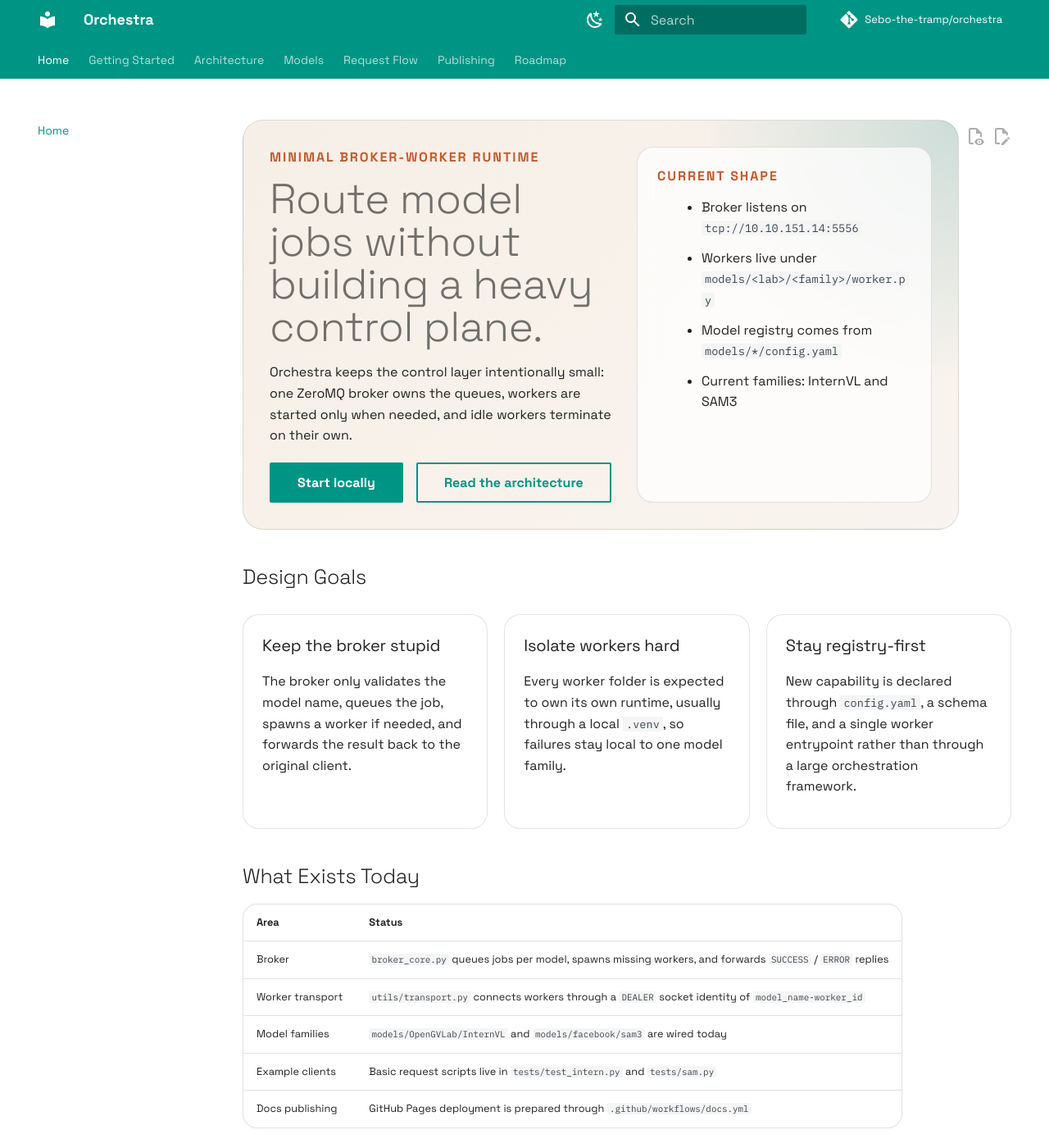
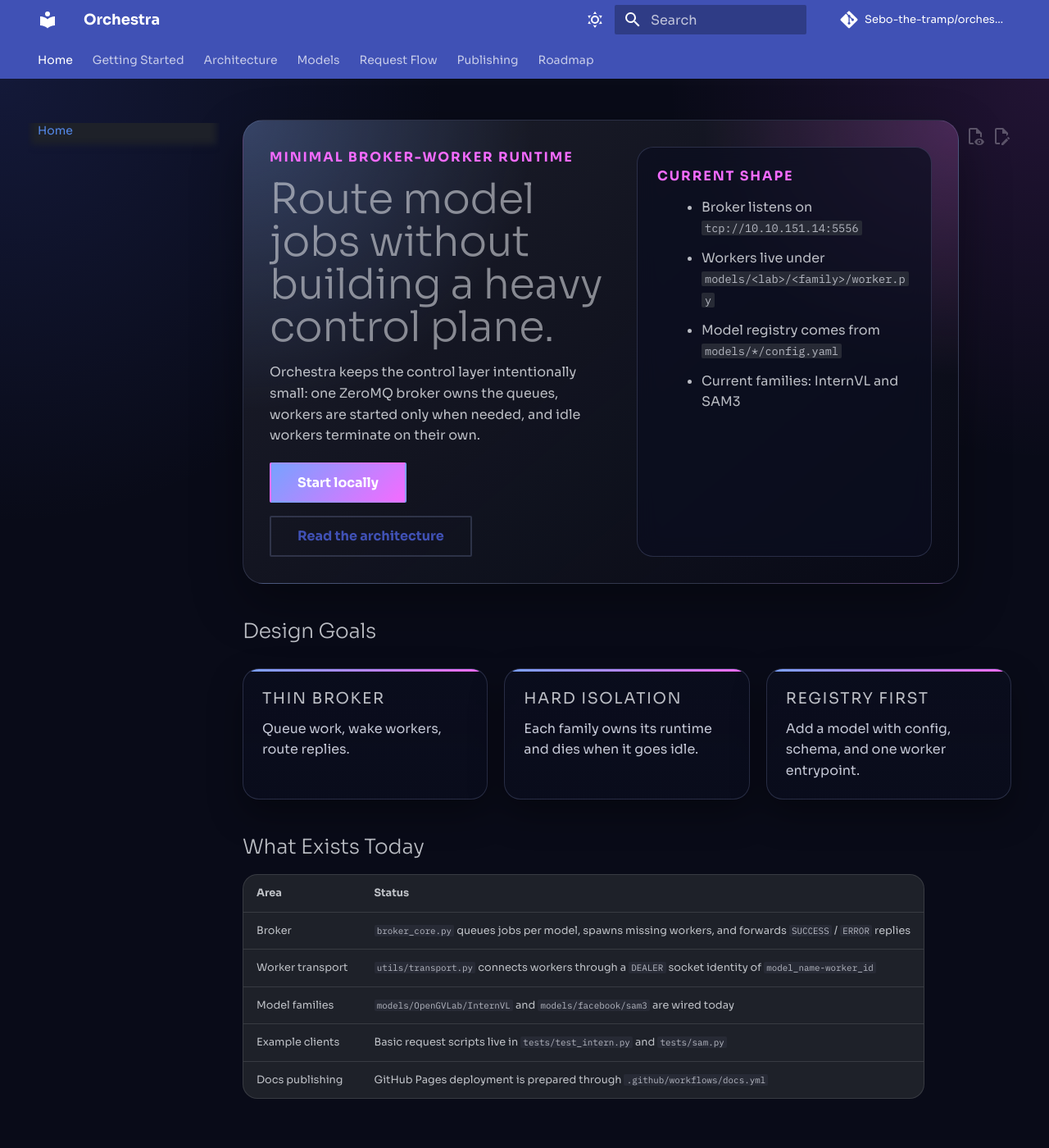
Before and after one commit to Sebo-the-tramp/orchestra, an MkDocs documentation site: the page built from docs/index.md, in a window 1280 px wide and 1400 px high. Shown: the whole window at 82% size. Built offline with MkDocs 1.6.1 and Material for MkDocs 9.7.7, drawn with Linux system fonts in a browser that asks for light colours; comment, search, counter and statistics services are not loaded.

Commit message:
updating docs

```diff
--- a/docs/index.md
+++ b/docs/index.md
@@ -31,25 +31,16 @@ hide:
 
 <div class="feature-grid">
   <div class="feature-card">
-    <h3>Keep the broker stupid</h3>
-    <p>
-      The broker only validates the model name, queues the job, spawns a worker if needed,
-      and forwards the result back to the original client.
-    </p>
+    <h3>Thin Broker</h3>
+    <p>Queue work, wake workers, route replies.</p>
   </div>
   <div class="feature-card">
-    <h3>Isolate workers hard</h3>
-    <p>
-      Every worker folder is expected to own its own runtime, usually through a local
-      <code>.venv</code>, so failures stay local to one model family.
-    </p>
+    <h3>Hard Isolation</h3>
+    <p>Each family owns its runtime and dies when it goes idle.</p>
   </div>
   <div class="feature-card">
-    <h3>Stay registry-first</h3>
-    <p>
-      New capability is declared through <code>config.yaml</code>, a schema file, and a
-      single worker entrypoint rather than through a large orchestration framework.
-    </p>
+    <h3>Registry First</h3>
+    <p>Add a model with config, schema, and one worker entrypoint.</p>
   </div>
 </div>
 
--- a/docs/stylesheets/extra.css
+++ b/docs/stylesheets/extra.css
@@ -1,19 +1,37 @@
 :root {
-  --orch-paper: #f6efe7;
-  --orch-ink: #182525;
-  --orch-teal: #0f7c82;
-  --orch-rust: #c35a2c;
-  --orch-border: rgba(24, 37, 37, 0.12);
-  --orch-panel: rgba(255, 255, 255, 0.72);
+  --orch-paper: #f4f3ff;
+  --orch-ink: #17172f;
+  --orch-blue: #546dff;
+  --orch-magenta: #d84fff;
+  --orch-border: rgba(39, 48, 99, 0.14);
+  --orch-panel: rgba(255, 255, 255, 0.74);
+  --orch-shadow: rgba(22, 28, 68, 0.12);
 }
 
 [data-md-color-scheme="slate"] {
-  --orch-paper: #0f1717;
-  --orch-ink: #ebf1f1;
-  --orch-teal: #4fc2bf;
-  --orch-rust: #ff935b;
-  --orch-border: rgba(235, 241, 241, 0.12);
-  --orch-panel: rgba(15, 23, 23, 0.72);
+  --orch-paper: #090b18;
+  --orch-ink: #eef1ff;
+  --orch-blue: #77a2ff;
+  --orch-magenta: #f46bff;
+  --orch-border: rgba(178, 191, 255, 0.18);
+  --orch-panel: rgba(11, 14, 31, 0.74);
+  --orch-shadow: rgba(0, 0, 0, 0.34);
+}
+
+body[data-md-color-scheme="slate"],
+[data-md-color-scheme="slate"] .md-main {
+  background:
+    radial-gradient(circle at top left, rgba(84, 109, 255, 0.14), transparent 28%),
+    radial-gradient(circle at top right, rgba(216, 79, 255, 0.12), transparent 24%),
+    var(--orch-paper);
+}
+
+.md-typeset h1,
+.md-typeset h2,
+.md-typeset h3,
+.md-typeset .hero-kicker,
+.md-typeset .hero-panel-label {
+  font-family: "Sora", var(--md-text-font-family);
 }
 
 .md-typeset .hero {
@@ -24,8 +42,14 @@
   border: 1px solid var(--orch-border);
   border-radius: 1.25rem;
   background:
-    radial-gradient(circle at top right, rgba(15, 124, 130, 0.18), transparent 32%),
-    linear-gradient(135deg, var(--orch-paper), color-mix(in srgb, var(--orch-paper) 70%, white));
+    radial-gradient(circle at top left, color-mix(in srgb, var(--orch-blue) 28%, transparent), transparent 34%),
+    radial-gradient(circle at top right, color-mix(in srgb, var(--orch-magenta) 24%, transparent), transparent 30%),
+    linear-gradient(
+      140deg,
+      color-mix(in srgb, var(--orch-paper) 92%, white),
+      color-mix(in srgb, var(--orch-paper) 76%, black 8%)
+    );
+  box-shadow: 0 24px 60px var(--orch-shadow);
 }
 
 @media screen and (min-width: 76.25em) {
@@ -44,11 +68,15 @@
 .md-typeset .hero-kicker,
 .md-typeset .hero-panel-label {
   margin: 0 0 0.6rem;
-  color: var(--orch-rust);
+  color: var(--orch-magenta);
   font-size: 0.8rem;
   font-weight: 700;
   letter-spacing: 0.12em;
   text-transform: uppercase;
+}
+
+.md-typeset .hero-copy > p {
+  max-width: 42rem;
 }
 
 .md-typeset .hero-actions {
@@ -56,6 +84,15 @@
   flex-wrap: wrap;
   gap: 0.8rem;
   margin-top: 1rem;
+}
+
+.md-typeset .md-button--primary {
+  border-color: transparent;
+  background: linear-gradient(135deg, var(--orch-blue), var(--orch-magenta));
+}
+
+.md-typeset .md-button:not(.md-button--primary) {
+  border-color: var(--orch-border);
 }
 
 .md-typeset .hero-panel {
@@ -88,14 +125,35 @@
 }
 
 .md-typeset .feature-card {
+  position: relative;
   padding: 1.1rem 1.15rem;
   border: 1px solid var(--orch-border);
   border-radius: 1rem;
-  background: color-mix(in srgb, var(--orch-panel) 82%, transparent);
+  background:
+    linear-gradient(180deg, color-mix(in srgb, var(--orch-panel) 94%, transparent), color-mix(in srgb, var(--orch-panel) 78%, transparent));
+  box-shadow: 0 18px 40px var(--orch-shadow);
+  overflow: hidden;
+}
+
+.md-typeset .feature-card::before {
+  content: "";
+  position: absolute;
+  inset: 0 auto auto 0;
+  width: 100%;
+  height: 3px;
+  background: linear-gradient(90deg, var(--orch-blue), var(--orch-magenta));
 }
 
 .md-typeset .feature-card h3 {
-  margin-top: 0;
+  margin: 0 0 0.45rem;
+  font-size: 0.95rem;
+  letter-spacing: 0.08em;
+  text-transform: uppercase;
+}
+
+.md-typeset .feature-card p {
+  margin: 0;
+  color: color-mix(in srgb, var(--orch-ink) 82%, transparent);
 }
 
 .md-typeset table:not([class]) {
--- a/mkdocs.yml
+++ b/mkdocs.yml
@@ -12,21 +12,21 @@ theme:
   name: material
   language: en
   font:
-    text: Space Grotesk
+    text: Sora
     code: IBM Plex Mono
   palette:
+    - scheme: slate
+      primary: indigo
+      accent: pink
+      toggle:
+        icon: material/weather-sunny
+        name: Switch to light mode
     - scheme: default
-      primary: teal
-      accent: deep orange
+      primary: indigo
+      accent: pink
       toggle:
         icon: material/weather-night
         name: Switch to dark mode
-    - scheme: slate
-      primary: teal
-      accent: lime
-      toggle:
-        icon: material/weather-sunny
-        name: Switch to light mode
   features:
     - navigation.tabs
     - navigation.sections
```
